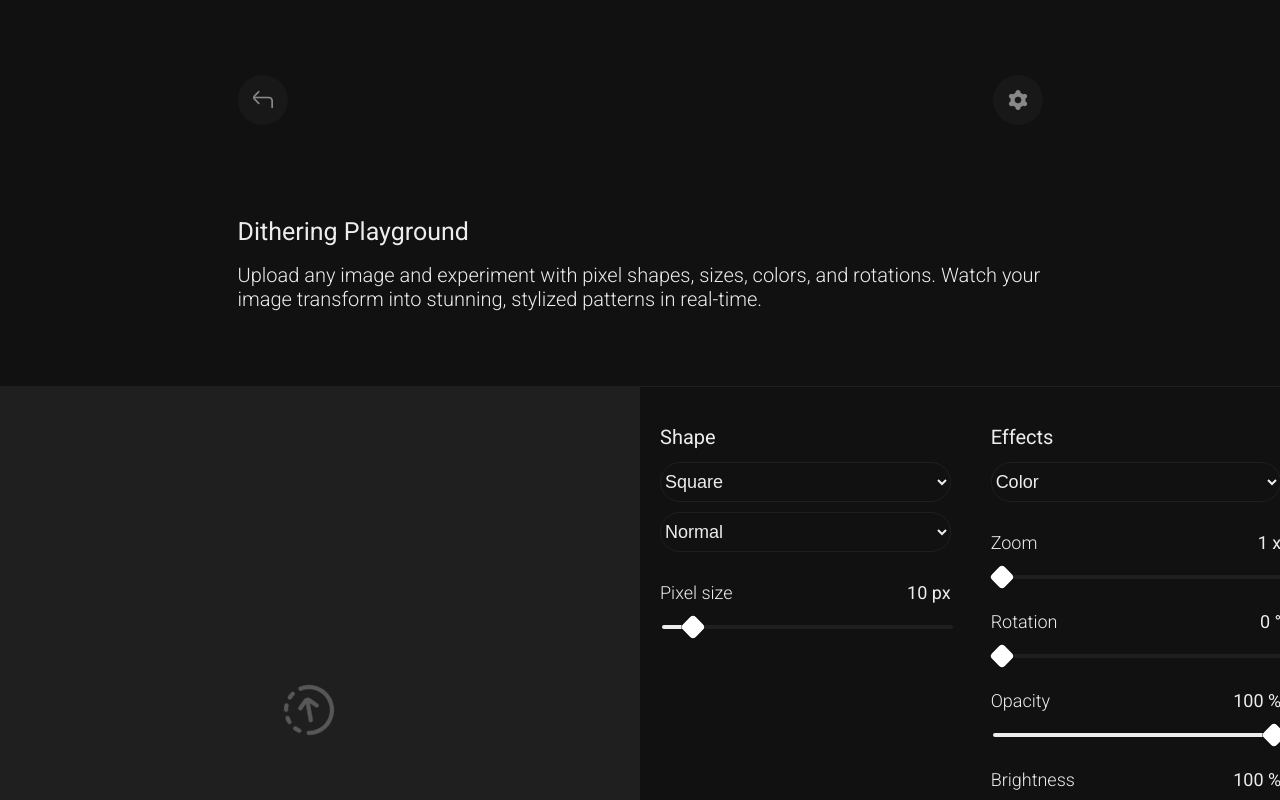
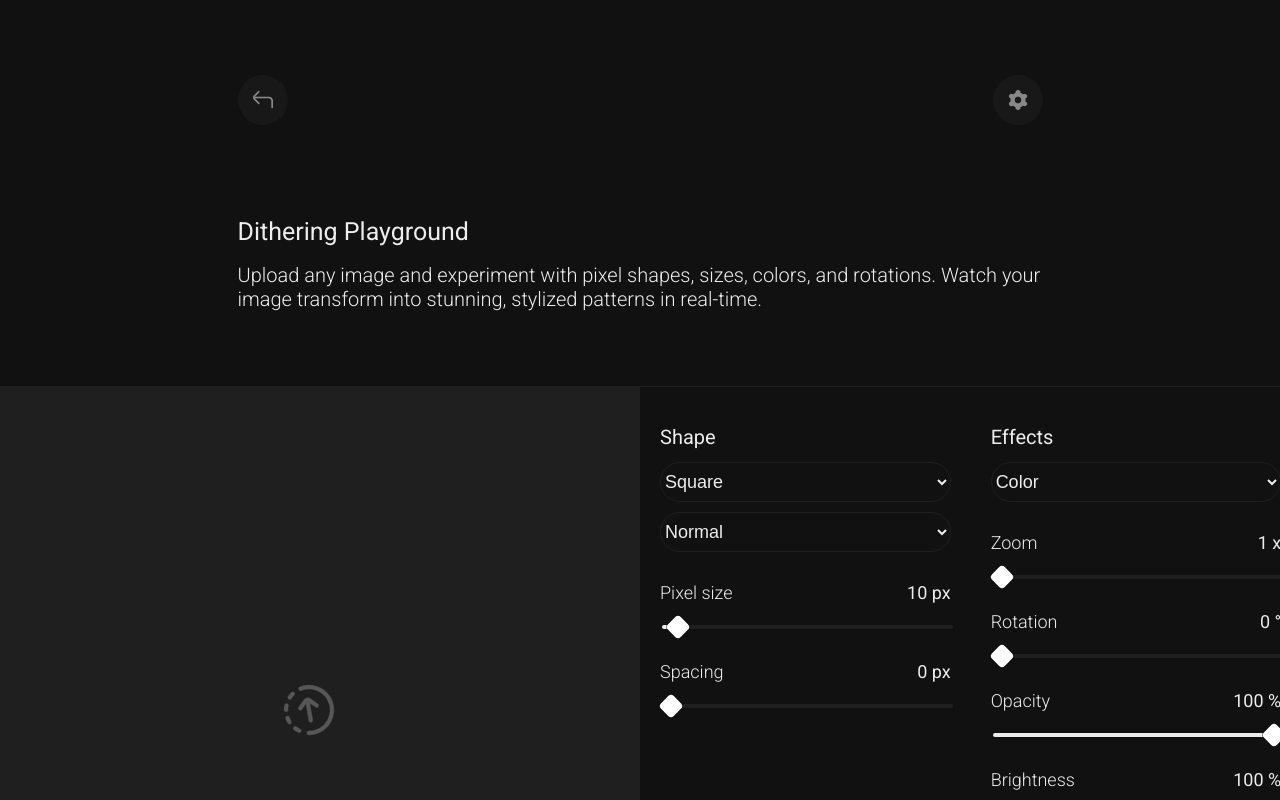
Before and after one commit to sharky-3/dotra, a React (Create React App) app: page / in a window 1280 px wide. Shown: the top 800 px of the page. Built offline with nearby package versions, Linux system fonts and the light colour scheme.

Commit message:
new range

```diff
--- a/src/assets/components/image.editor.jsx
+++ b/src/assets/components/image.editor.jsx
@@ -15,6 +15,7 @@ export const IMAGE_EDITOR = () => {
     const [brightness, setBrightness] = useState(100);
     const [colorVibration, setColorVibration] = useState(0);
     const [dotSizeMode, setDotSizeMode] = useState("normal");
+    const [spacing, setSpacing] = useState(0)
 
     const offscreenRef = useRef(null);
     const canvasRef = useRef(null);
@@ -63,8 +64,8 @@ export const IMAGE_EDITOR = () => {
         ctx.scale(zoom, zoom);
         ctx.translate(-canvasCenterX, -canvasCenterY);
 
-        for (let y = 0; y < img.height; y += dotSize) {
-            for (let x = 0; x < img.width; x += dotSize) {
+        for (let y = 0; y < img.height; y += dotSize + spacing) {
+            for (let x = 0; x < img.width; x += dotSize + spacing) {
                 const index = (y * img.width + x) * 4;
                 let r = pixels[index];
                 let g = pixels[index + 1];
@@ -72,8 +73,10 @@ export const IMAGE_EDITOR = () => {
 
                 // Apply color mode
                 if (colorMode === "bw") {
-                    const gray = Math.round((r + g + b) / 3);
-                    r = g = b = gray;
+                    const gray = (r + g + b) / 3;
+                    r = gray + (r - gray) * (saturation / 100);
+                    g = gray + (g - gray) * (saturation / 100);
+                    b = gray + (b - gray) * (saturation / 100);
                 }
 
                 // Apply brightness
@@ -180,7 +183,7 @@ export const IMAGE_EDITOR = () => {
     useEffect(() => {
         if (!image) return;
         drawImage();
-    }, [image, zoom, rotation, dotSize, shape, colorMode, opacity, brightness, colorVibration, dotSizeMode]);
+    }, [image, zoom, rotation, dotSize, shape, colorMode, opacity, brightness, colorVibration, dotSizeMode, spacing]);
 
     // --- reset settings ---
     const reset = () => {
@@ -193,6 +196,7 @@ export const IMAGE_EDITOR = () => {
         setBrightness(100);
         setColorVibration(0);
         setDotSizeMode("normal");
+        setSpacing(0);
     };
 
     // --- download image ---
@@ -266,10 +270,20 @@ export const IMAGE_EDITOR = () => {
                             title="Pixel size"
                             type="px"
                             min_value={2}
-                            max_value={100}
+                            max_value={300}
                             step={1}
                             current_value={dotSize}
                             onChange={setDotSize}
+                        />
+
+                        <RANGE
+                            title="Spacing"
+                            type="px"
+                            min_value={0}
+                            max_value={100}
+                            step={1}
+                            current_value={spacing}
+                            onChange={setSpacing}
                         />
                     </div>
 
```
